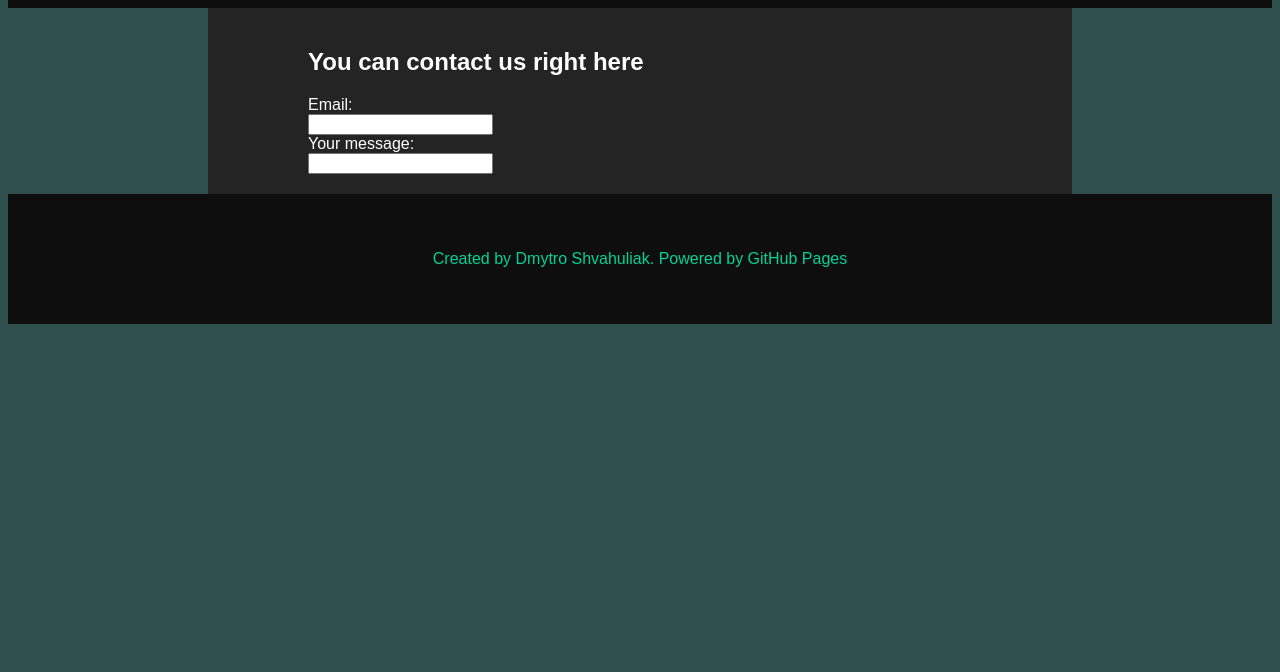
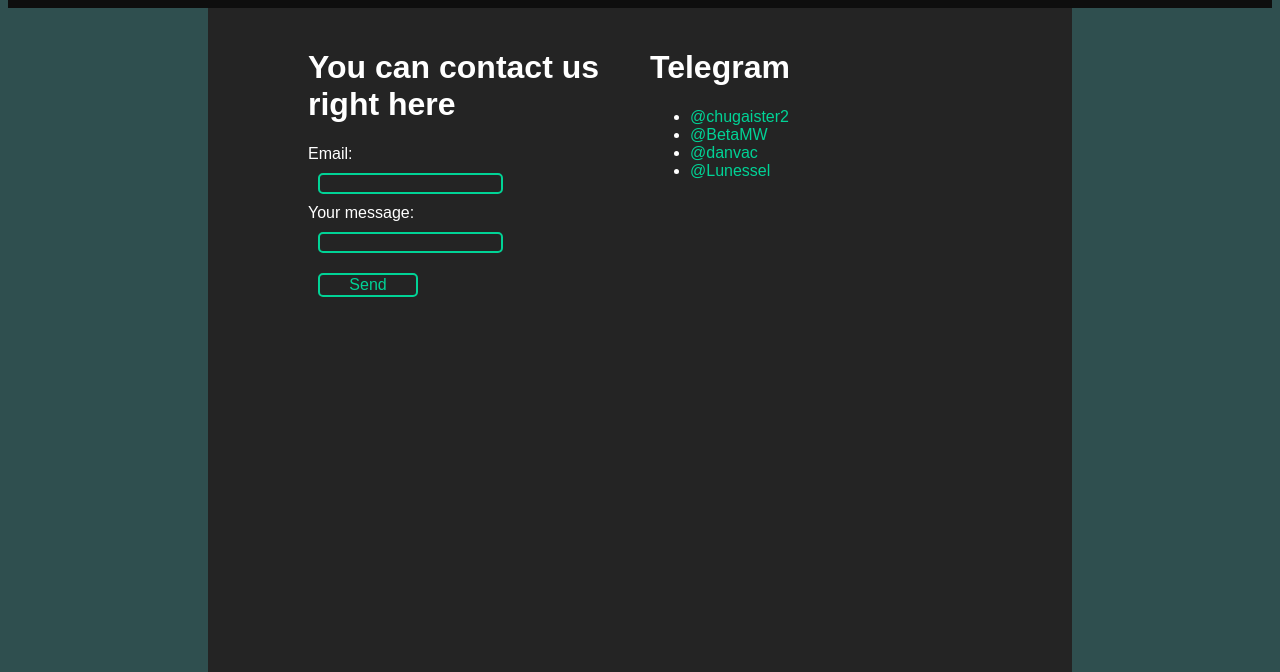
Before and after one commit to Chugaister/Chugaister.github.io, a plain HTML site: page contacts.html in a window 1280 px wide. Shown: the part 128-800 px from the top of the page. Drawn offline with Linux system fonts and the light colour scheme.

Commit message:
contacts styles added

```diff
--- a/contacts.html
+++ b/contacts.html
@@ -7,6 +7,7 @@
     <link rel="icon" href="./imgs/L G BBG.png">
     <link href="./styles/style.css" rel="stylesheet" type="text/css"/>
     <link href="./styles/content.css" rel="stylesheet" type="text/css"/>
+    <link href="./styles/contacts.css" rel="stylesheet" type="text/css"/>
     <link href="./styles/navbar.css" rel="stylesheet" type="text/css"/>
     <title>Hermes</title>
 </head>
@@ -16,13 +17,35 @@
     <script src="./scripts/navbarimport.js"></script>
 
     <div class="content">
-        <h2>You can contact us right here</h2>
-        <form>
-            <label for="email">Email:</label><br>
-            <input type="text"><br>
-            <label for="msg">Your message:</label><br>
-            <input type="text"><br>
-        </form>
+        <div class="gridContainer">
+            <div class="gridElement left">
+                <h1>You can contact us right here</h1>
+                <form>
+                    <label for="email">Email:</label><br>
+                    <input type="text" class="input"><br>
+                    <label for="msg">Your message:</label><br>
+                    <input type="text" class="input"><br>
+                    <button class="button">Send</button>
+                </form>
+            </div>
+            <div class="gridElement right">
+                <h1>Telegram</h1>
+                <ul>
+                    <li>
+                        <a href="https://t.me/chugaister2" class="link">@chugaister2</a>
+                    </li>
+                    <li>
+                        <a href="https://t.me/BetaMW" class="link">@BetaMW</a>
+                    </li>
+                    <li>
+                        <a href="https://t.me/danvac" class="link">@danvac</a>
+                    </li>
+                    <li>
+                        <a href="https://t.me/Lunessel" class="link">@Lunessel</a>
+                    </li>
+                </ul>
+            </div>
+        </div>
     </div>
 
     <nav class="footer"></nav>
--- /dev/null
+++ b/styles/contacts.css
@@ -0,0 +1,29 @@
+.gridContainer {
+    display: grid;
+    grid-template-columns: 1fr 1fr;
+    grid-gap: 20px;
+}
+
+.input {
+    margin: 10px;
+    border-radius: 5px;
+    background-color: #242424;
+    border: 2px solid #01d396;
+    color: white;
+}
+
+.button {
+    margin: 10px;
+    border-radius: 5px;
+    background-color: #242424;
+    border: 2px solid #01d396;
+    color: #01d396;
+    font-size: medium;
+    margin-block: 10px;
+    width: 100px;
+}
+
+.button:hover{
+    background-color: #01d396;
+    color: #242424
+}
--- a/styles/content.css
+++ b/styles/content.css
@@ -3,6 +3,7 @@
     padding-inline: 100px;
     padding-block: 20px;
     text-decoration:none;
+    height: 100vh;
     font-family: Arial, Helvetica, sans-serif;
     background-color: #242424;
     color: #ffffff
--- a/styles/style.css
+++ b/styles/style.css
@@ -2,3 +2,14 @@
     background-color: rgb(47, 79, 79);
     font-family: Arial, Helvetica, sans-serif;
 }
+
+.link {
+    text-decoration: none;
+    color: #01d396;
+}
+
+.link:hover {
+    text-decoration:none;
+    color: #0e0e0e;
+    background-color: #01d396;
+}
```
Also changed, not shown: index.html (+1 -1 lines).
